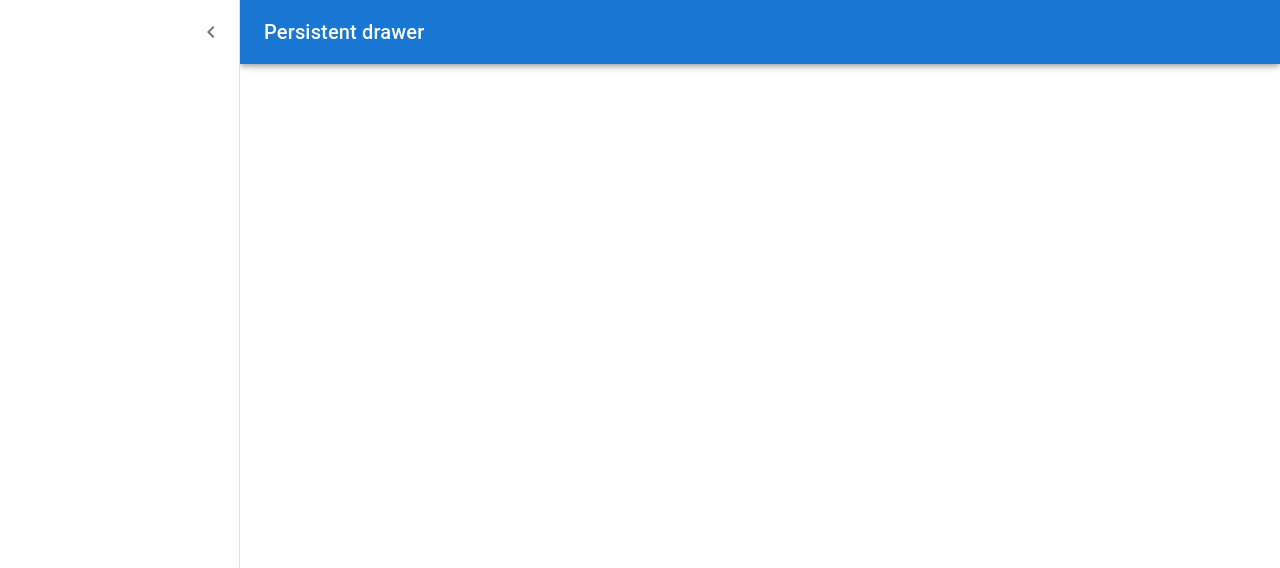
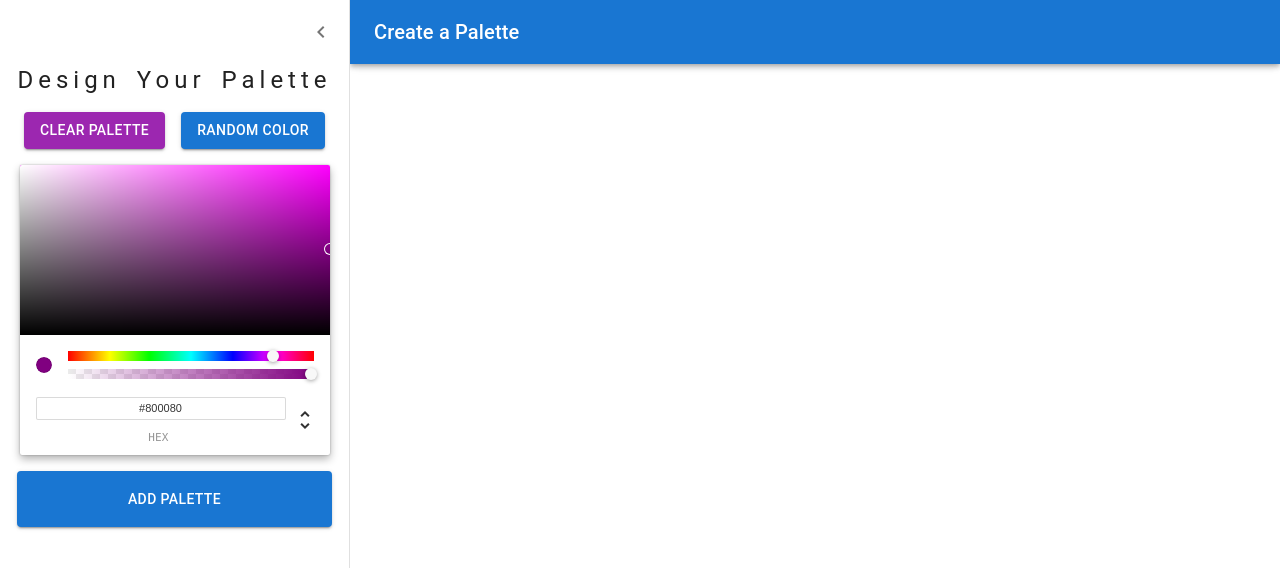
Before and after one commit to Maheen16/Color-App, a React (Create React App) app: page /palette/newpalette in a window 1280 px wide. Shown: the top 568 px of the page. Built offline with nearby package versions, Linux system fonts and the light colour scheme.

Commit message:
Added ChromePicker and styled the drawer

```diff
--- a/package.json
+++ b/package.json
@@ -14,6 +14,7 @@
     "chroma-js": "^2.4.2",
     "rc-slider": "^10.0.0-alpha.4",
     "react": "^17.0.2",
+    "react-color": "^2.19.3",
     "react-copy-to-clipboard": "^5.0.4",
     "react-dom": "^17.0.2",
     "react-router-dom": "^6.2.2",
--- a/src/Components/NewPaletteForm.js
+++ b/src/Components/NewPaletteForm.js
@@ -7,15 +7,28 @@ import MuiAppBar from "@mui/material/AppBar";
 import Toolbar from "@mui/material/Toolbar";
 import Typography from "@mui/material/Typography";
 import IconButton from "@mui/material/IconButton";
+import { Button } from "@mui/material";
+import { withStyles } from "@mui/styles";
 import MenuIcon from "@mui/icons-material/Menu";
 import ChevronLeftIcon from "@mui/icons-material/ChevronLeft";
+import { ChromePicker } from "react-color";
 
-const drawerWidth = 240;
-export default class NewPaletteForm extends Component {
+const styles = () => ({
+  chromePicker: {
+    "& .chrome-picker": {
+      width: "310px !important",
+    },
+  },
+});
+
+const drawerWidth = 350;
+
+class NewPaletteForm extends Component {
   constructor(props) {
     super(props);
     this.state = {
       open: true,
+      btnNewColor: "",
     };
   }
   handleDrawerOpen = () => {
@@ -24,9 +37,31 @@ export default class NewPaletteForm extends Component {
   handleDrawerClose = () => {
     this.setState({ open: false });
   };
+  colorHandleChange = (newColor) => {
+    console.log(newColor.hex);
+    // this.setState({ btnNewColor: newColor.hex });
+  };
   render() {
-    const { open } = this.state;
-
+    const { open, btnNewColor } = this.state;
+    const { classes } = this.props;
+    const Main = styled("main", {
+      shouldForwardProp: (prop) => prop !== "open",
+    })(({ theme, open }) => ({
+      flexGrow: 1,
+      padding: theme.spacing(3),
+      transition: theme.transitions.create("margin", {
+        easing: theme.transitions.easing.sharp,
+        duration: theme.transitions.duration.leavingScreen,
+      }),
+      marginLeft: `-${drawerWidth}px`,
+      ...(open && {
+        transition: theme.transitions.create("margin", {
+          easing: theme.transitions.easing.easeOut,
+          duration: theme.transitions.duration.enteringScreen,
+        }),
+        marginLeft: 0,
+      }),
+    }));
     const DrawerHeader = styled("div")(({ theme }) => ({
       display: "flex",
       alignItems: "center",
@@ -71,7 +106,7 @@ export default class NewPaletteForm extends Component {
               <MenuIcon />
             </IconButton>
             <Typography variant="h6" noWrap component="div">
-              Persistent drawer
+              Create a Palette
             </Typography>
           </Toolbar>
         </AppBar>
@@ -93,8 +128,60 @@ export default class NewPaletteForm extends Component {
               <ChevronLeftIcon />
             </IconButton>
           </DrawerHeader>
+          <Box
+            sx={{
+              display: "flex",
+              flexDirection: "column",
+              width: "100%",
+              justifyContent: "center",
+              alignItems: "center",
+            }}
+          >
+            <Typography
+              variant="h5"
+              sx={{ letterSpacing: "5px", wordSpacing: "5px" }}
+            >
+              Design Your Palette
+            </Typography>
+            <Box
+              sx={{
+                display: "flex",
+                alignItems: "center",
+                width: "100%",
+                justifyContent: "center",
+                mb: 2,
+                mt: 2,
+              }}
+            >
+              <Button variant="contained" color="secondary" sx={{ mr: 2 }}>
+                Clear Palette
+              </Button>
+              <Button variant="contained" color="primary">
+                Random Color
+              </Button>
+            </Box>
+            <Box className={classes.chromePicker}>
+              <ChromePicker
+                color="purple"
+                onChangeComplete={(newColor) =>
+                  this.colorHandleChange(newColor)
+                }
+              />
+            </Box>
+            <Button
+              variant="contained"
+              color="primary"
+              sx={{ mt: 2, width: "90%", p: 2 }}
+            >
+              Add Palette
+            </Button>
+          </Box>
         </Drawer>
+        <Main open={open}>
+          <DrawerHeader />
+        </Main>
       </Box>
     );
   }
 }
+export default withStyles(styles)(NewPaletteForm);
```
Also changed, not shown: 1 other file (tests, documents, lock files or other folders).
